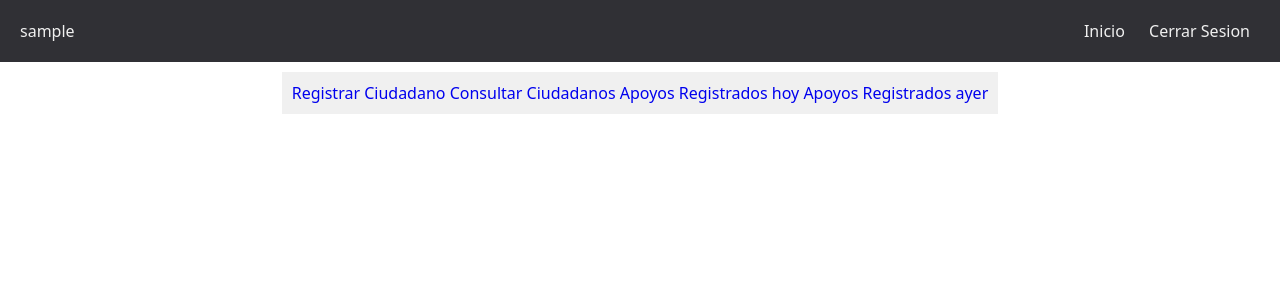
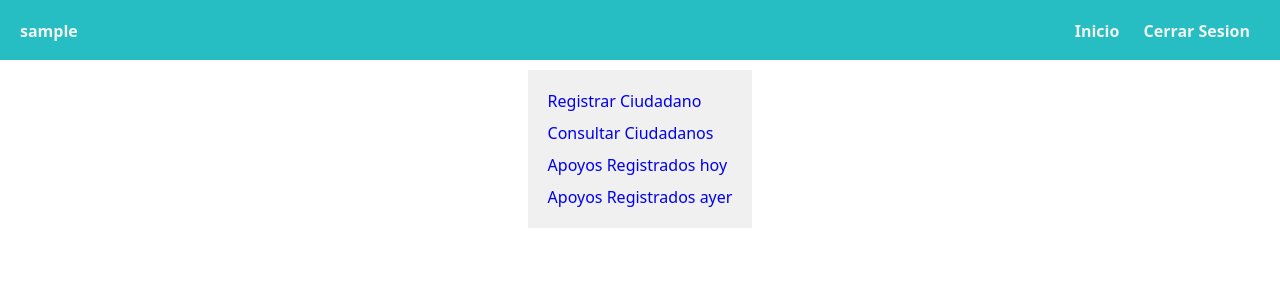
Before and after one commit to intcup/SCGAM, a PHP site: page /panel.php in a window 1280 px wide. Shown: the top 300 px of the page. Run offline with PHP 8.4, Linux system fonts and the light colour scheme; the visitor is signed in with stand-in values (Sample User, id 1).

Commit message:
Cambios a los estilos de la apariencia

```diff
--- a/styles.css
+++ b/styles.css
@@ -23,12 +23,17 @@ textarea {
 	padding: 10px;
 	background: #f0f0f0;
 }
+.content > a {
+	display: block;
+	margin: 10px;
+}
+
 a {
 	text-decoration: none;
 }
 
 tr:nth-child(even) {
-	background: #d0d0d0;
+	background: #BDD3D5;
 }
 
 th, td {
@@ -40,9 +45,11 @@ table {
 }
 
 header {
-	background: #303035;
+	background: #26BEC3;
 	color: #f0f0f0;
 	padding: 20px;
+	height: 20px;
+	font-weight: bold;
 }
 
 span.links {
@@ -56,5 +63,5 @@ span.links > a {
 }
 
 span.links > a:hover {
-	color: #a0a0af;
+	color: #c0c0c0;
 }
```
